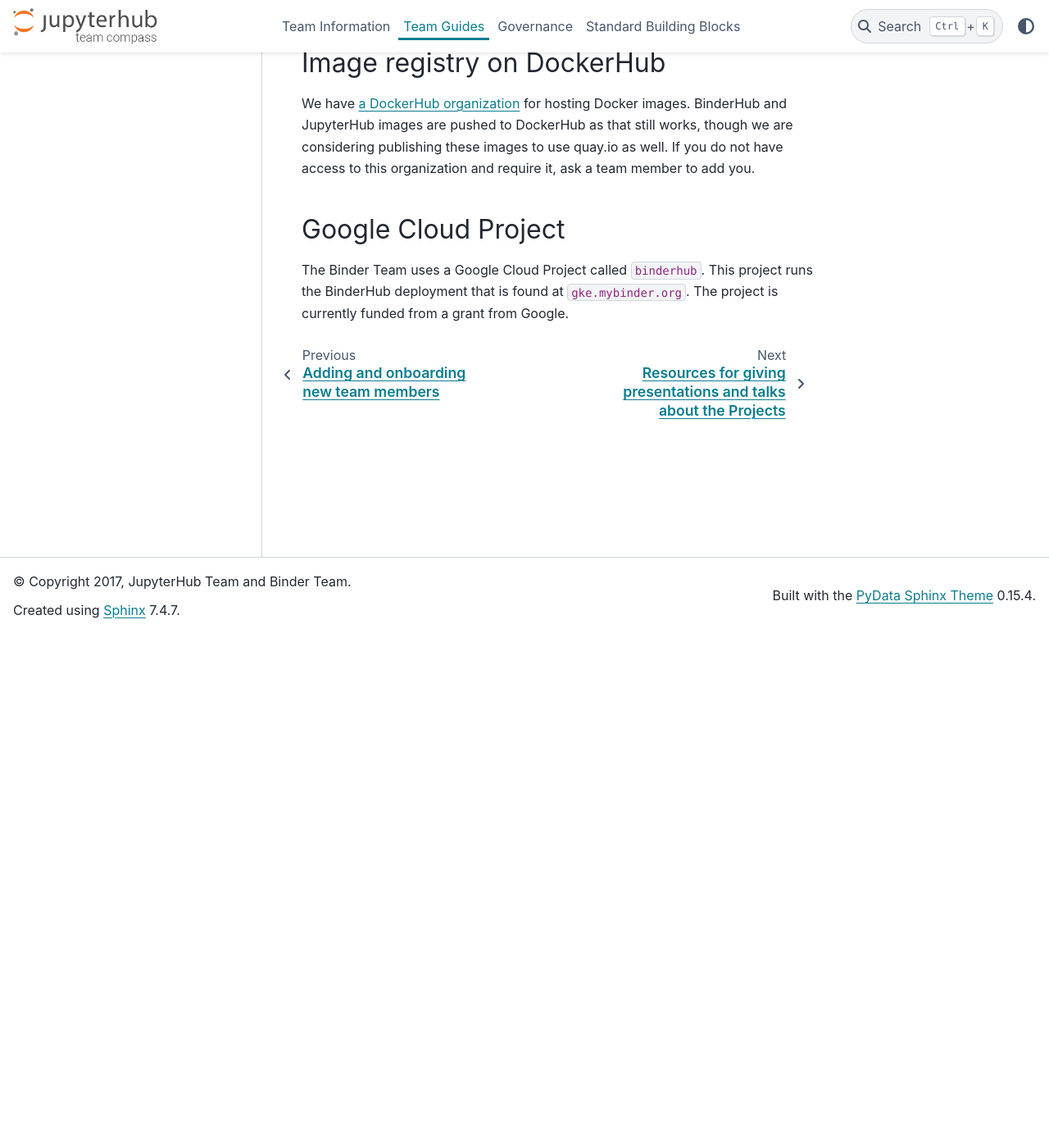
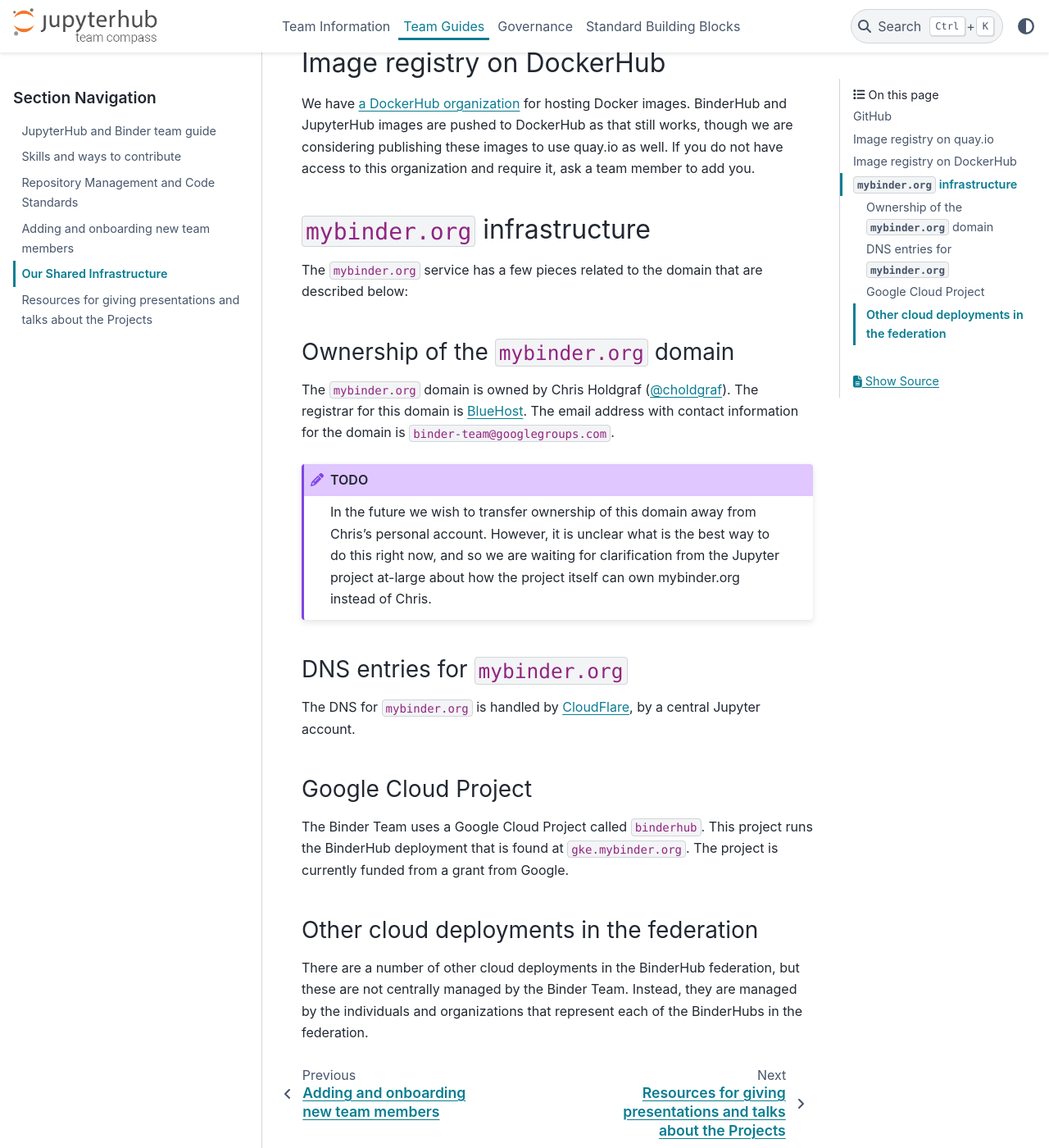
Before and after one commit to jupyterhub/team-compass, a Sphinx documentation site: the page built from docs/team/shared-infrastructure.md, in a window 1280 px wide and 1400 px high, scrolled down 627 px. Shown: the whole window at 82% size. Built offline with Sphinx 7.4.7 and the PyData theme 0.15.4, drawn with Linux system fonts in a browser that asks for light colours.

Commit message:
Update information about mybinder.org ownership

````diff
--- a/docs/team/shared-infrastructure.md
+++ b/docs/team/shared-infrastructure.md
@@ -20,8 +20,33 @@
 BinderHub and JupyterHub images are pushed to DockerHub as that still works, though we are considering publishing these images to use quay.io as well.
 If you do not have access to this organization and require it, ask a team member to add you.
 
-## Google Cloud Project
+## `mybinder.org` infrastructure
+
+The `mybinder.org` service has a few pieces related to the domain that are described below:
+
+### Ownership of the `mybinder.org` domain
+
+The `mybinder.org` domain is owned by Chris Holdgraf ([@choldgraf](https://github.com/choldgraf)).
+The registrar for this domain is [BlueHost](https://bluehost.com).
+The email address with contact information for the domain is `binder-team@googlegroups.com`.
+
+```{admonition} TODO
+In the future we wish to transfer ownership of this domain away from Chris's personal account.
+However, it is unclear what is the best way to do this right now, and so we are waiting for clarification from the Jupyter project at-large about how the project itself can own mybinder.org instead of Chris.
+```
+
+### DNS entries for `mybinder.org`
+
+The DNS for `mybinder.org` is handled by [CloudFlare](https://www.cloudflare.com/), by a central Jupyter account.
+
+(shared:gcp)=
+### Google Cloud Project
 
 The Binder Team uses a Google Cloud Project called `binderhub`.
 This project runs the BinderHub deployment that is found at `gke.mybinder.org`.
 The project is currently funded from a grant from Google.
+
+### Other cloud deployments in the federation
+
+There are a number of other cloud deployments in the BinderHub federation, but these are not centrally managed by the Binder Team.
+Instead, they are managed by the individuals and organizations that represent each of the BinderHubs in the federation.
````
